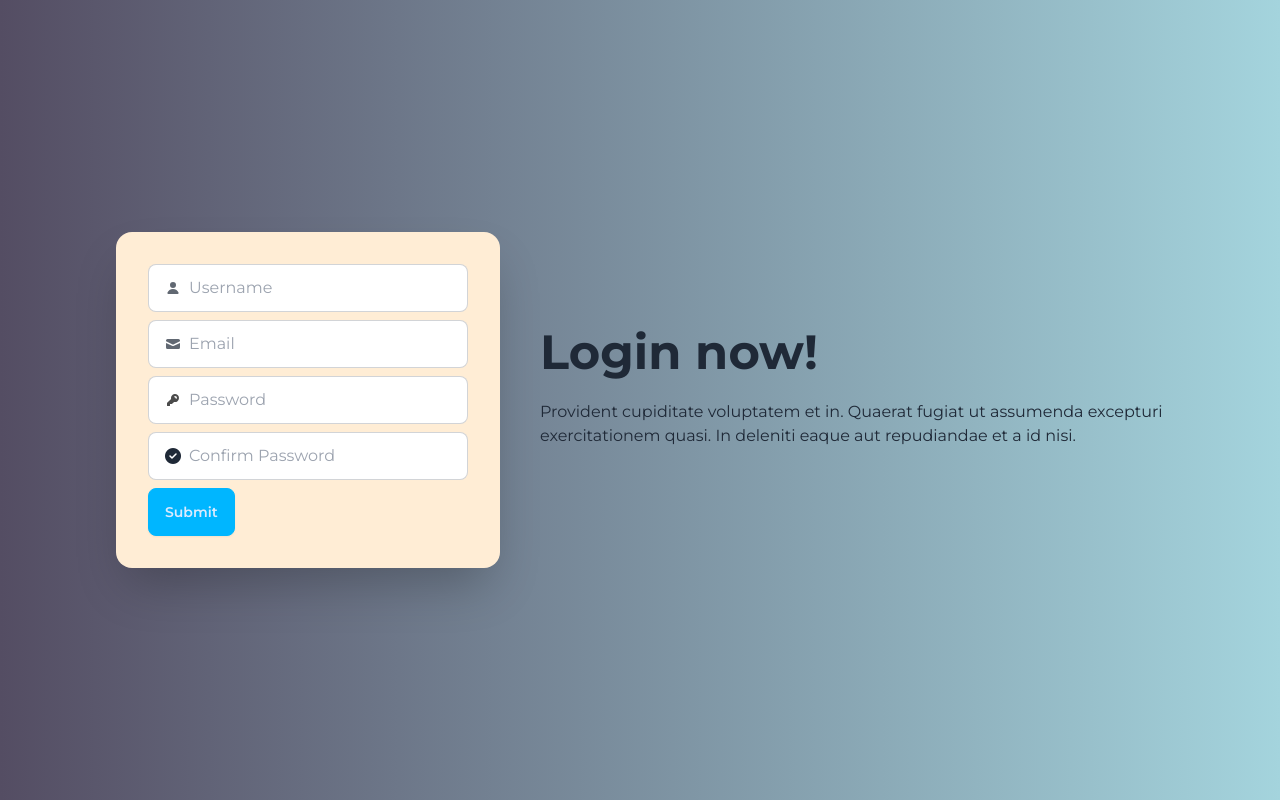
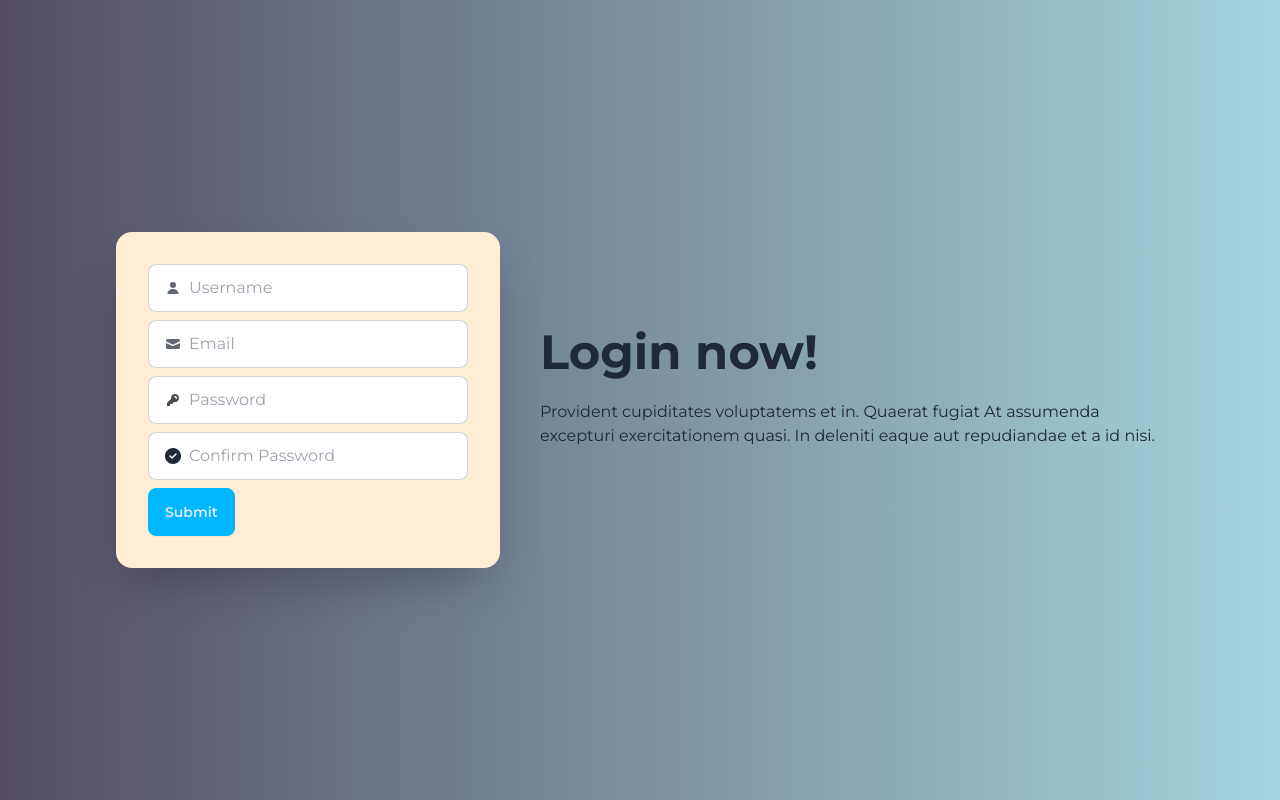
Before and after one commit to anikmondol/Live-Projects, a PHP site: page /register.php in a window 1280 px wide. Run offline with PHP 8.4, Linux system fonts and the light colour scheme; some libraries are stand-ins or nearby versions.

Commit message:
added this all code in this github file

```diff
--- a/Portfolio/register.php
+++ b/Portfolio/register.php
@@ -48,7 +48,7 @@ session_start();
             <div class="text-center w-[90%] lg:text-left md:w-[50%]">
                 <h1 class="text-3xl md:text-5xl font-bold">Login now!</h1>
                 <p class="py-6">
-                    Provident cupiditate voluptatem et in. Quaerat fugiat ut assumenda excepturi exercitationem
+                    Provident cupiditates voluptatems et in. Quaerat fugiat At assumenda excepturi exercitationem
                     quasi. In deleniti eaque aut repudiandae et a id nisi.
                 </p>
             </div>
```
